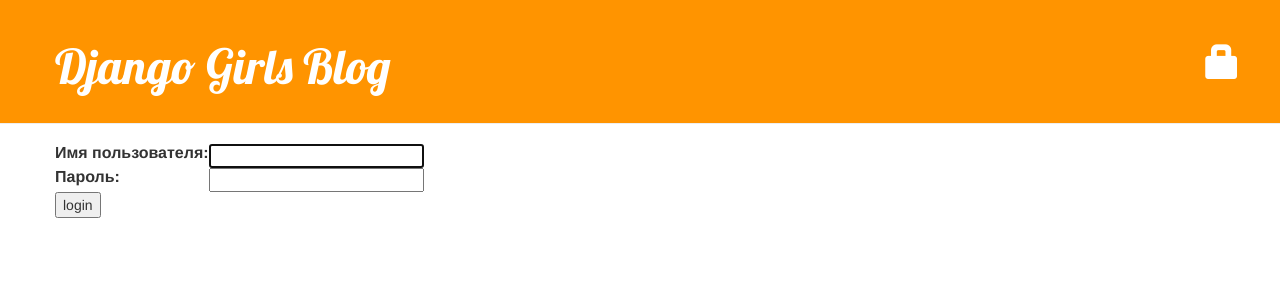
After one commit to narnt/my-first-blog, a Django app: page /accounts/login/ in a window 1280 px wide. The commit adds this page. Shown: the top 300 px of the page. Run offline with Django 3.2, Linux system fonts and the light colour scheme; some libraries are stand-ins or nearby versions.

Commit message:
Add autorization

```diff
--- a/blog/templates/blog/base.html
+++ b/blog/templates/blog/base.html
@@ -13,8 +13,11 @@
     <div class="page-header">
         <h1><a href="/">Django Girls Blog</a></h1>
         <div>
-            <a href="{% url 'post_new' %}" class="top-menu" title="New post"><span class="glyphicon glyphicon-plus"></span></a> {% if user.is_authenticated %}
-            <a href="{% url 'post_draft_list' %}" class="top-menu" title="Drafts"><span class="glyphicon glyphicon-edit"></span></a> {% endif %}
+            {% if user.is_authenticated %}
+            <a href="{% url 'post_new' %}" class="top-menu"><span class="glyphicon glyphicon-plus"></span></a>
+            <a href="{% url 'post_draft_list' %}" class="top-menu"><span class="glyphicon glyphicon-edit"></span></a>
+            <p class="top-menu">Hello {{ user.username }} <small>(<a href="{% url 'logout' %}">Log out</a>)</small></p> {% else %}
+            <a href="{% url 'login' %}" class="top-menu"><span class="glyphicon glyphicon-lock"></span></a> {% endif %}
         </div>
     </div>
     <div class="content container">
--- /dev/null
+++ b/blog/templates/registration/login.html
@@ -0,0 +1,21 @@
+{% extends "blog/base.html" %} {% block content %} {% if form.errors %}
+<p>Your username and password didn't match. Please try again.</p>
+{% endif %}
+
+<form method="post" action="{% url 'login' %}">
+    {% csrf_token %}
+    <table>
+        <tr>
+            <td>{{ form.username.label_tag }}</td>
+            <td>{{ form.username }}</td>
+        </tr>
+        <tr>
+            <td>{{ form.password.label_tag }}</td>
+            <td>{{ form.password }}</td>
+        </tr>
+    </table>
+
+    <input type="submit" value="login" />
+    <input type="hidden" name="next" value="{{ next }}" />
+</form>
+{% endblock %}
--- a/mysite/settings.py
+++ b/mysite/settings.py
@@ -122,3 +122,5 @@
 STATIC_URL = '/static/'
 
 STATIC_ROOT = os.path.join(BASE_DIR, 'static')
+
+LOGIN_REDIRECT_URL = '/'
--- a/mysite/urls.py
+++ b/mysite/urls.py
@@ -1,8 +1,11 @@
 from django.conf.urls import include, url
 from django.contrib import admin
+from django.contrib.auth import views
 
 
 urlpatterns = [
     url(r'^admin/', admin.site.urls),
+    url(r'^accounts/login/$', views.login, name='login'),
+    url(r'^accounts/logout/$', views.logout, name='logout', kwargs={'next_page': '/'}),
     url(r'', include('blog.urls')),
 ]
```
